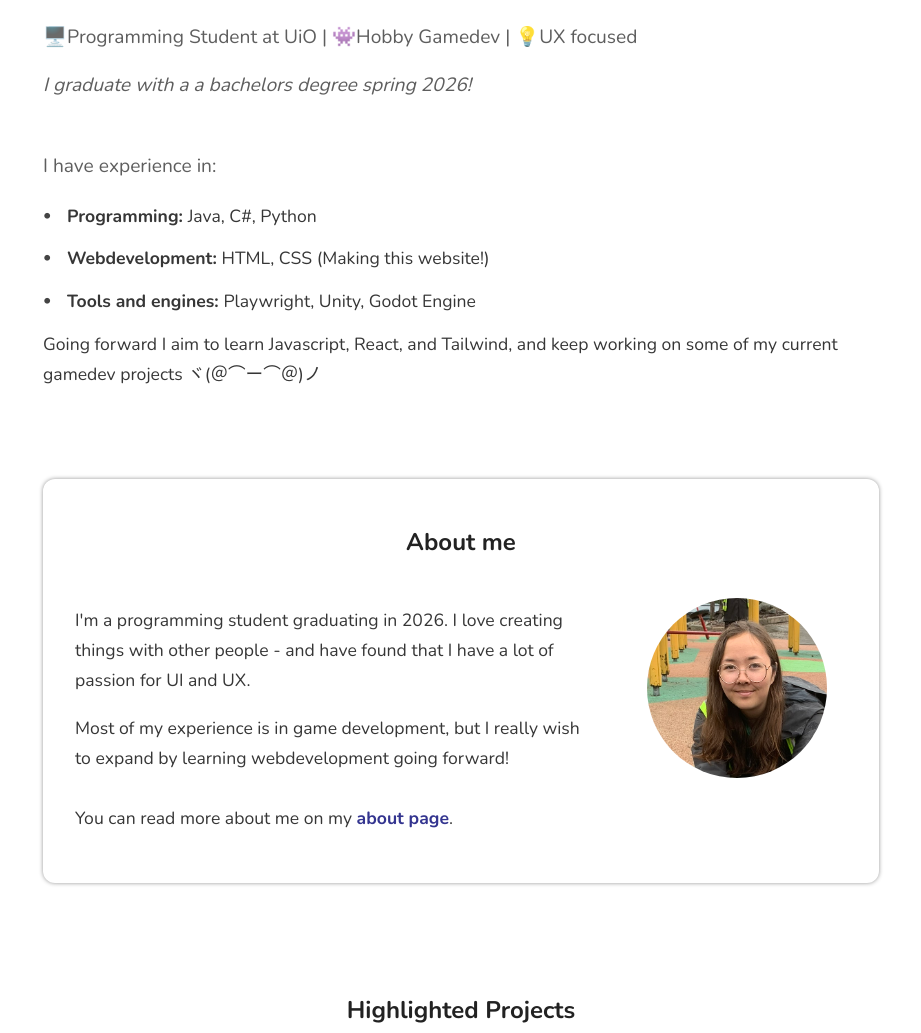
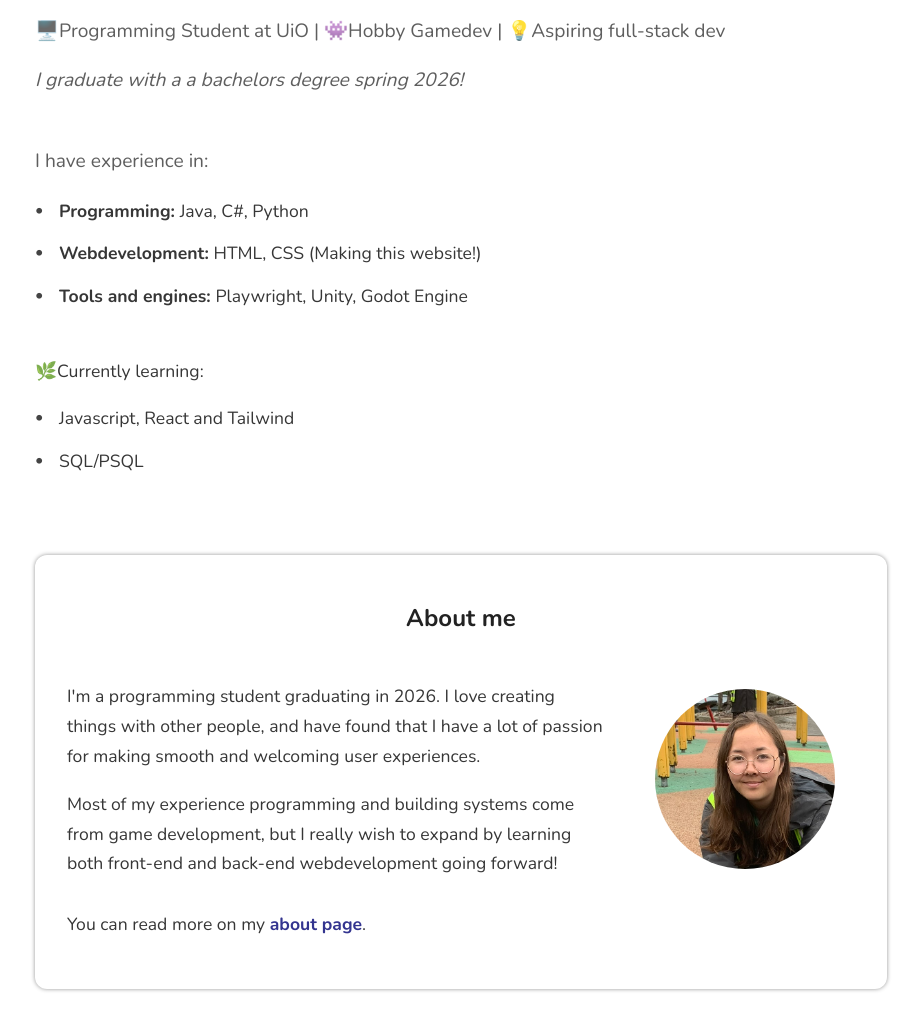
Before and after one commit to vibekeke/vibeke-website, a plain HTML site: page index.html in a window 1280 px wide. Shown: the part 527-1560 px from the top of the page, without its empty margins (179-1100 px from the left). Drawn offline with nearby package versions, Linux system fonts and the light colour scheme.

Commit message:
små endringer

```diff
--- a/index.html
+++ b/index.html
@@ -44,7 +44,7 @@
       <div class="small-container">
           <p class ="intro">🖥️Programming Student at UiO |
             <a>👾Hobby Gamedev |</a>
-            <a>💡UX focused </a>
+            <a>💡Aspiring full-stack dev </a>
           </p>
           <p class="intro-2">I graduate with a a bachelors degree spring 2026!</p>
           <div class="description">
@@ -54,9 +54,12 @@
             <li><strong>Webdevelopment: </strong>HTML, CSS (Making this website!)</li>
             <li><strong>Tools and engines: </strong>Playwright, Unity, Godot Engine</li>
           </ul>
-        <p>Going forward I aim to learn Javascript, React, and Tailwind, and keep working on some of my current
-          gamedev projects ヾ(＠⌒ー⌒＠)ノ
-        </p>
+          <br>
+        <p>🌿Currently learning: </p>
+        <ul>
+          <li>Javascript, React and Tailwind</li>
+          <li>SQL/PSQL</li>
+        </ul>
       </div>
         </section>
 
@@ -66,10 +69,11 @@
       <div class="about-grid">
         <div class="description">
           <p>
-            I'm a programming student graduating in 2026. I love creating things with other people - and have found
-            that I have a lot of passion for UI and UX.
+            I'm a programming student graduating in 2026. I love creating things with other people, and have found
+            that I have a lot of passion for making smooth and welcoming user experiences.
           </p>
-          <p>Most of my experience is in game development, but I really wish to expand by learning webdevelopment going forward!</p>
+          <p>Most of my experience programming and building systems come from game development, but I really wish to expand by learning both front-end and
+            back-end webdevelopment going forward!</p>
           <p>
           </p>
         </div>
@@ -79,7 +83,7 @@
           </figure>
         </div>
         <div class="description">
-          <p>You can read more about me on my <a class="inline-link" href="about.html"> about page</a>.</p>
+          <p>You can read more on my <a class="inline-link" href="about.html"> about page</a>.</p>
         </div>
       </div>
     </section>
--- a/styles/components.css
+++ b/styles/components.css
@@ -225,6 +225,8 @@ font-weight: bold;
 
 /* ---- Project Showcase ---- */
 
+
+
 .section-title,
 .showcase .section-title { text-align: center; }
 
@@ -246,6 +248,7 @@ font-weight: bold;
   overflow: hidden;
   box-shadow: 0px 10px 24px rgba(0, 0, 0, 0.123);
   transition: transform .12s ease, box-shadow .12s ease;
+  margin-bottom: 2rem;
 }
 
 .showcase-card:hover{
--- a/styles/layout.css
+++ b/styles/layout.css
@@ -1,5 +1,5 @@
 section {
-  padding: 2em 2em;
+  padding: 2em 1.5em;
   max-width: 900px;
   margin: 0 auto;
 }
--- a/styles/parallax.css
+++ b/styles/parallax.css
@@ -6,7 +6,7 @@
   /* break out of any container max-width on <section> */
   left: 50%;
   right: 50%;
-  margin-top: -0.5vw;
+  margin-top: -0.9vw;
   margin-left: -50vw;
   margin-right: -50vw;
   width: 100vw;
```
Also changed, not shown: projects.html (+6 -4 lines).
